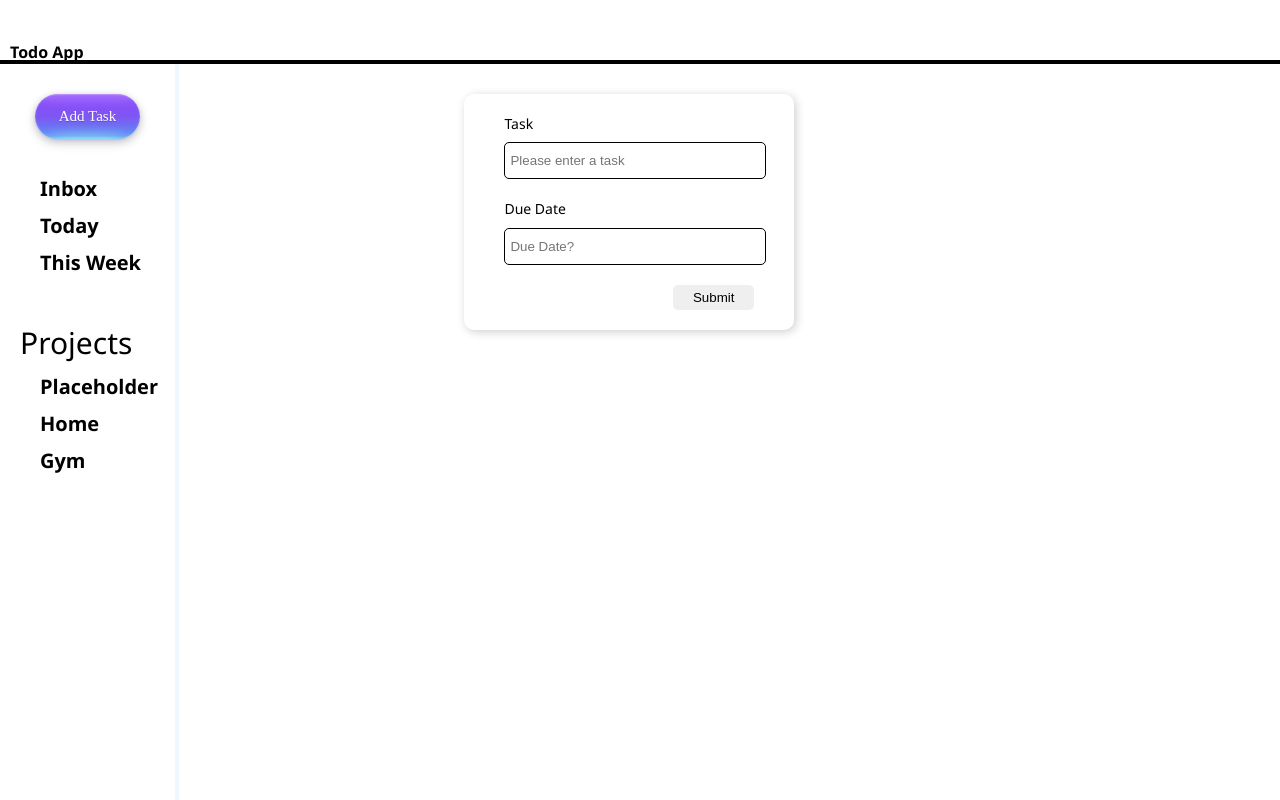
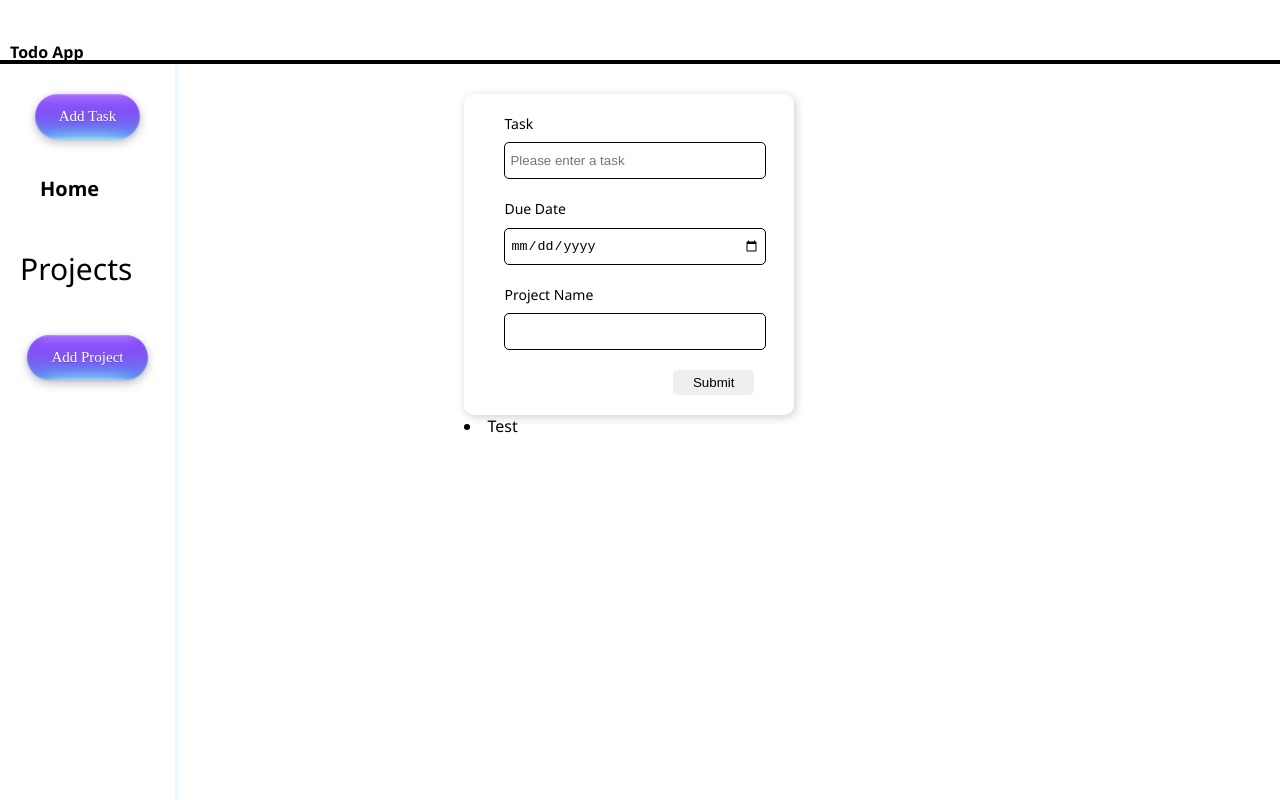
Before and after one commit to matsofargone/todo-app, a website built with webpack: page dist/index.html in a window 1280 px wide. Both pictures are taken after a click on the button "Add Task". Built offline with nearby package versions, Linux system fonts and the light colour scheme.

Commit message:
added list update functionality and began appending to mainContent

```diff
--- a/src/components/button.js
+++ b/src/components/button.js
@@ -1,22 +1,24 @@
 
 
-const addButton = () => {
+const addButton = (name, div) => {
     const button = document.createElement('button');
     const span = document.createElement('span');
-    const menuDiv = document.getElementById('sidemenu');
+    // const menuDiv = document.getElementById('sidemenu');
     const buttonDiv = document.createElement('div');
 
     buttonDiv.classList.add('button-box');
 
-    span.innerHTML = 'Add Task';
+    span.innerHTML = 'Add ' + name;
 
     button.classList.add('btn');
-    button.setAttribute('id', 'task-button');
+    button.setAttribute('id', name + '-button');
     button.appendChild(span);
     buttonDiv.appendChild(button);
 
-    menuDiv.appendChild(buttonDiv)
+    div.appendChild(buttonDiv)
 
 }
 
+
+
 export default addButton;
--- a/src/components/createPage.js
+++ b/src/components/createPage.js
@@ -26,20 +26,20 @@ const createPage = () => {
     projectTitle.innerHTML = 'Projects';
 
 
-    const inBoxItems = ['Inbox', 'Today', 'This Week'];
+    const inBoxItems = ['Home'];
     inBoxItems.forEach((item) => {
         let li = document.createElement('li');
         li.innerText = item;
         inboxListUL.appendChild(li);
     });
 
-    //*Handle adding projects
-    const projectItems = ['Placeholder', 'Home', 'Gym'];
-    projectItems.forEach(item => {
-        let li = document.createElement('li');
-        li.innerHTML = item;
-        projectUL.appendChild(li);
-    });
+    // //*Handle adding projects
+    // const projectItems = ['Test'];
+    // projectItems.forEach(item => {
+    //     let li = document.createElement('li');
+    //     li.innerHTML = item;
+    //     projectUL.appendChild(li);
+    // });
 
 
 
@@ -54,6 +54,7 @@ const createPage = () => {
     sidebarDiv.setAttribute('id', 'sidemenu');
     mainContentDiv.classList.add('mainContent');
     projectUL.classList.add('projectItems');
+    projectUL.setAttribute('id', 'projects');
     todoListtDiv.setAttribute('id','todo-list');
 
     //*Append side bar and main content to content div
@@ -68,10 +69,11 @@ const createPage = () => {
     titleDiv.appendChild(pageTitleDiv);
     pageTitleDiv.appendChild(titleH3);
 
-    addButton();
+    addButton('Task', sidebarDiv);
     sidebarDiv.appendChild(inboxListUL);
     sidebarDiv.appendChild(projectTitle);
     sidebarDiv.appendChild(projectUL);
+    addButton('Project', sidebarDiv);
     mainContentDiv.appendChild(todoListtDiv);
     // console.log('contact');
     // console.log(content);
--- a/src/components/form.js
+++ b/src/components/form.js
@@ -8,9 +8,11 @@ const taskForm = () => {
     //create labels
     const taskLabel = document.createElement('label');
     const dateLabel = document.createElement('label');
+    const projectNameLabel = document.createElement('label');
 
     taskLabel.innerText = 'Task';
     dateLabel.innerText = 'Due Date';
+    projectNameLabel.innerText = 'Project Name';
 
     //create input
     const todoDescription = document.createElement("input");
@@ -18,12 +20,22 @@ const taskForm = () => {
     todoDescription.setAttribute("type", "text");
     todoDescription.setAttribute("name", 'description');
     todoDescription.setAttribute("placeholder", "Please enter a task");
-    todoDescription.attributes.required = "required";
+    todoDescription.setAttribute("required", "");
+    todoDescription.setAttribute('id', 'description');
+
+
 
     //create  due date
     const dueDate = document.createElement('input');
-    dueDate.setAttribute('type', 'text');
-    dueDate.setAttribute('placeholder', 'Due Date?');
+    dueDate.setAttribute('type', 'date');
+    dueDate.setAttribute('id', 'duedate');
+
+    //create project feild
+    const projectName = document.createElement('input');
+    projectName.setAttribute('type', 'text');
+    projectName.setAttribute('id', 'name');
+
+
 
     //create button
 
@@ -39,11 +51,22 @@ const taskForm = () => {
     form.appendChild(todoDescription);
     form.appendChild(dateLabel);
     form.appendChild(dueDate);
+    form.appendChild(projectNameLabel);
+    form.appendChild(projectName);
     form.appendChild(submitTask);
     div.appendChild(form);
+
+    form.style.display = 'none';
+
+
 
 
 }
 
 
+
+
+
+
+
 export default taskForm;
--- /dev/null
+++ b/src/components/projectForm.js
@@ -0,0 +1,32 @@
+const projectForm = () => {
+
+    const projectListDiv = document.getElementById('sidemenu');
+    const projectNameForm = document.createElement('form');
+    projectNameForm.setAttribute('method', 'post');
+    projectNameForm.setAttribute('id', 'projectform');
+
+    const projectNameInput = document.createElement('input');
+    projectNameInput.setAttribute('type', 'text');
+    projectNameInput.setAttribute('name', 'project-name');
+    projectNameInput.setAttribute('placeholder', 'Project Name');
+    projectNameInput.setAttribute('required', "");
+    projectNameInput.setAttribute('id', "projectName");
+
+
+    const submitProjectName = document.createElement("button");
+    submitProjectName.setAttribute("type", "submit");
+    submitProjectName.innerText = 'Submit';
+    submitProjectName.setAttribute('id', 'submit-project');
+
+
+    projectNameForm.appendChild(projectNameInput);
+    projectNameForm.appendChild(submitProjectName);
+    projectListDiv.appendChild(projectNameForm);
+
+    projectNameForm.style.display = 'none';
+
+
+}
+
+
+export default projectForm;
--- a/src/components/todo.js
+++ b/src/components/todo.js
@@ -1,13 +1,3 @@
-//* TODO Object
-const todo = (description, dueDate) => {
-
-
-    return { description:description, dueDate:dueDate }
-}
-
-const todo1 = todo('do laundry ', 'today');
-
-
 //*Projects will act as list
 const projects = (name)=> {
     const projectList = [];
@@ -25,11 +15,18 @@ const projects = (name)=> {
     return {name:name, addTask, projectList }
 }
 
-// const project1 = projects('Home');
 
-// project1.addTask(todo1);
 
-// console.log(project1.projectList);
+
+
+//* TODO Object
+const todo = (description, dueDate, project) => {
+
+
+    return { description:description, dueDate:dueDate, project:project }
+}
+
+const todo1 = todo('do laundry ', 'today');
 
 
 
@@ -51,4 +48,7 @@ const projects = (name)=> {
 
 
 
-export default { todo,  projects };
+
+
+
+export  { todo,  projects };
--- a/src/index.js
+++ b/src/index.js
@@ -1,18 +1,129 @@
 import './style.css';
-import Todo from './components/todo';
+import {todo, projects } from './components/todo';
 import createPage from './components/createPage';
-import addButton from './components/button';
 import taskForm from './components/form';
+import projectForm from './components/projectForm';
+
+
+
+//!Utility Functions
+ const clearForm = (form) => form.reset();
+ const showForm = (form) => form.style.display = 'flex';
+ const hideForm = (form) => form.style.display = 'none';
+ const disableButton = (button) => button.setAttribute('disabled', 'disabled');
+ const enableButton = (button) => button.removeAttribute('disabled');
+
+ //* adding submissions to list
+
+
+ const addProjecttoUI = (name) => {
+    const projectItems = ['Test'];
+    const projectMenuList = document.getElementById('projects');
+    console.log(projectMenuList);
+    const li = document.createElement('li');
+    li.innerText = name;
+    projectItems.push(li);
+    projectItems.forEach(item => {
+        projectMenuList.appendChild(li);
+    });
+
+
+ }
+
+
 
 
 createPage();
-const addTask = document.getElementById('task-button');
+const addTask = document.getElementById('Task-button');
+const addProject = document.getElementById('Project-button');
+taskForm();
+projectForm();
 
 
+//!Views
+const tasks = [];
+//!Work on function ---Array returns extra blank submission after two entries
+const displayTasks = (item) => {
+    const todoList = document.getElementById('todo-list');
+    const li = document.createElement('li');
+    // const taskName = document.getElementById('description').value;
+
+
+    tasks.push(item);
+    console.log(tasks);
+    for (let i = 0; i < tasks.length; i++) {
+        if (tasks[i] === ' ') {
+             return;
+            }
+        li.innerText = tasks[i].description
+        todoList.appendChild(li);
+
+
+    }
+}
+
+const testTodo = todo('Test', '10/10/2020', 'TESTING');
+displayTasks(testTodo);
+
+
+
+//* Add Task button
 addTask.addEventListener('click', function(e) {
-    e.preventDefault();
-    taskForm();
-    addTask.setAttribute('disabled', 'disabled');
+
+    const form = document.getElementById('todoForm');
+    showForm(form);
+    disableButton(addTask);
+
+    form.addEventListener('submit', function(e) {
+        e.preventDefault();
+        const description = document.getElementById('description');
+        const dueDate = document.getElementById('duedate');
+        const projectName = document.getElementById('name');
+        const item = todo(description.value,dueDate.value, projectName.value);
+
+        displayTasks(item);
+
+        hideForm(form);
+        clearForm(form);
+        enableButton(addTask);
+        // select description, due date, project name
+        // display todo by appending the values to an array
+
+
+
+
+
+    })
+
 
 
 });
+
+//*Add Project button
+
+addProject.addEventListener('click', function(e){
+    e.preventDefault();
+    const projectNameform = document.getElementById('projectform');
+    showForm(projectNameform);
+    disableButton(addProject);
+
+    //*Submit
+    projectNameform.addEventListener('submit', function(e){
+        e.preventDefault();
+        const name = document.getElementById('projectName');
+        const newProject = projects(name.value);
+        console.log(newProject);
+        addProjecttoUI(newProject.name);
+
+        clearForm(projectNameform);
+        hideForm(projectNameform);
+        enableButton(addProject);
+    })
+
+
+
+
+});
+
+
+//Projects can be displayed by using filters on array to match project name
--- a/src/style.css
+++ b/src/style.css
@@ -93,11 +93,13 @@ ul {
 
 /* button css */
 
+
 .button-box {
     display: flex;
     justify-content: center;
     padding: 10px 10px;
     margin-top: 20px;
+
 }
 
 .btn {
@@ -225,6 +227,7 @@ ul {
     background-color: rgba(245, 245, 245, 0.034);
     box-shadow: 2px 2px 10px rgba(0, 0, 0, 0.192);
     transition: .2s linear;
+    z-index: 1;
   }
 
   .form:hover {
@@ -271,3 +274,9 @@ ul {
     font-size: 14px;
     margin-bottom: -10.6px;
   }
+
+  #projectName {
+    margin-left: 10px;
+    width: 80px;
+    color: black;
+  }
```
Also changed, not shown: src/components/displayController.js (added, +26 -0 lines), src/components/inbox.js (deleted, +0 -11 lines), dist/main.js.
